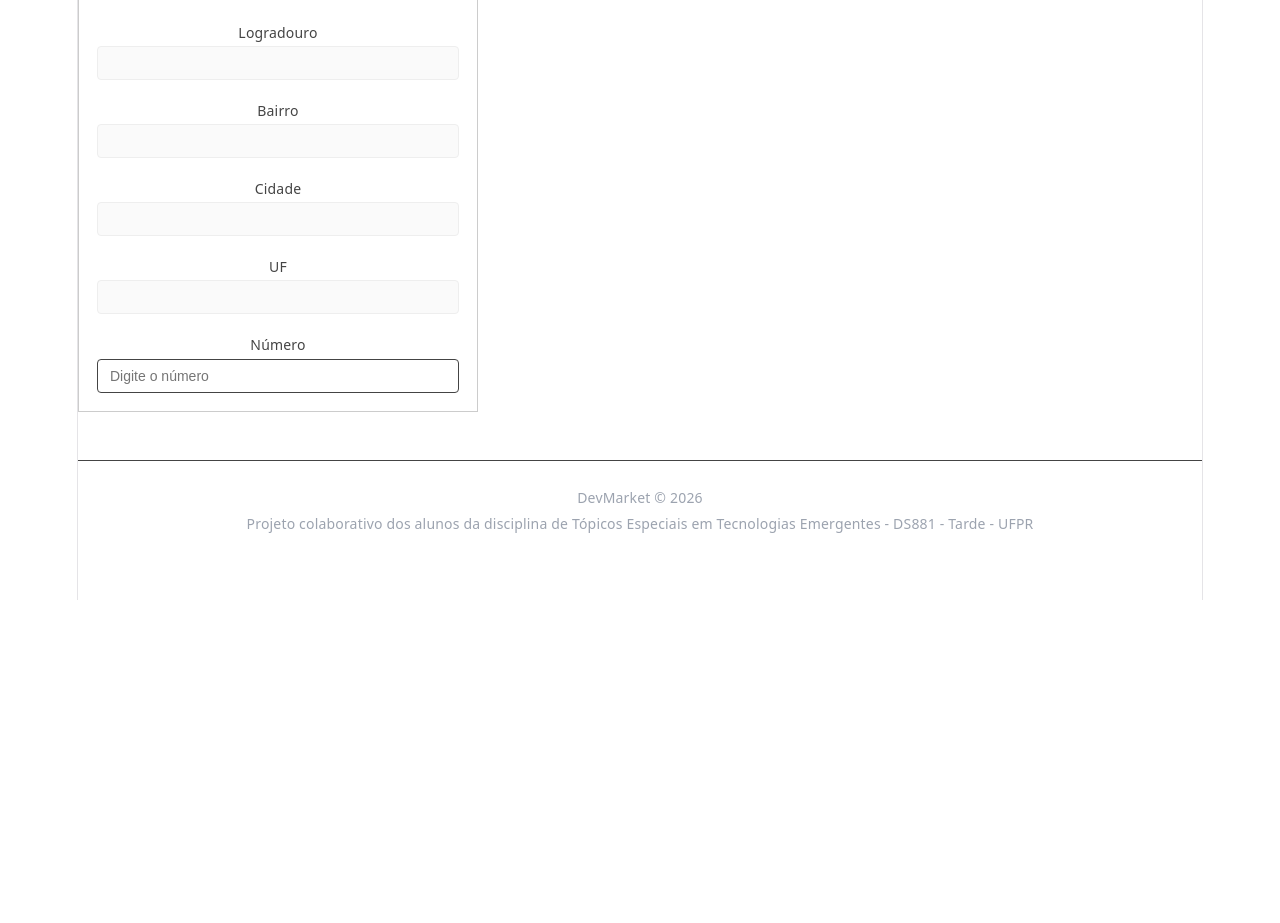
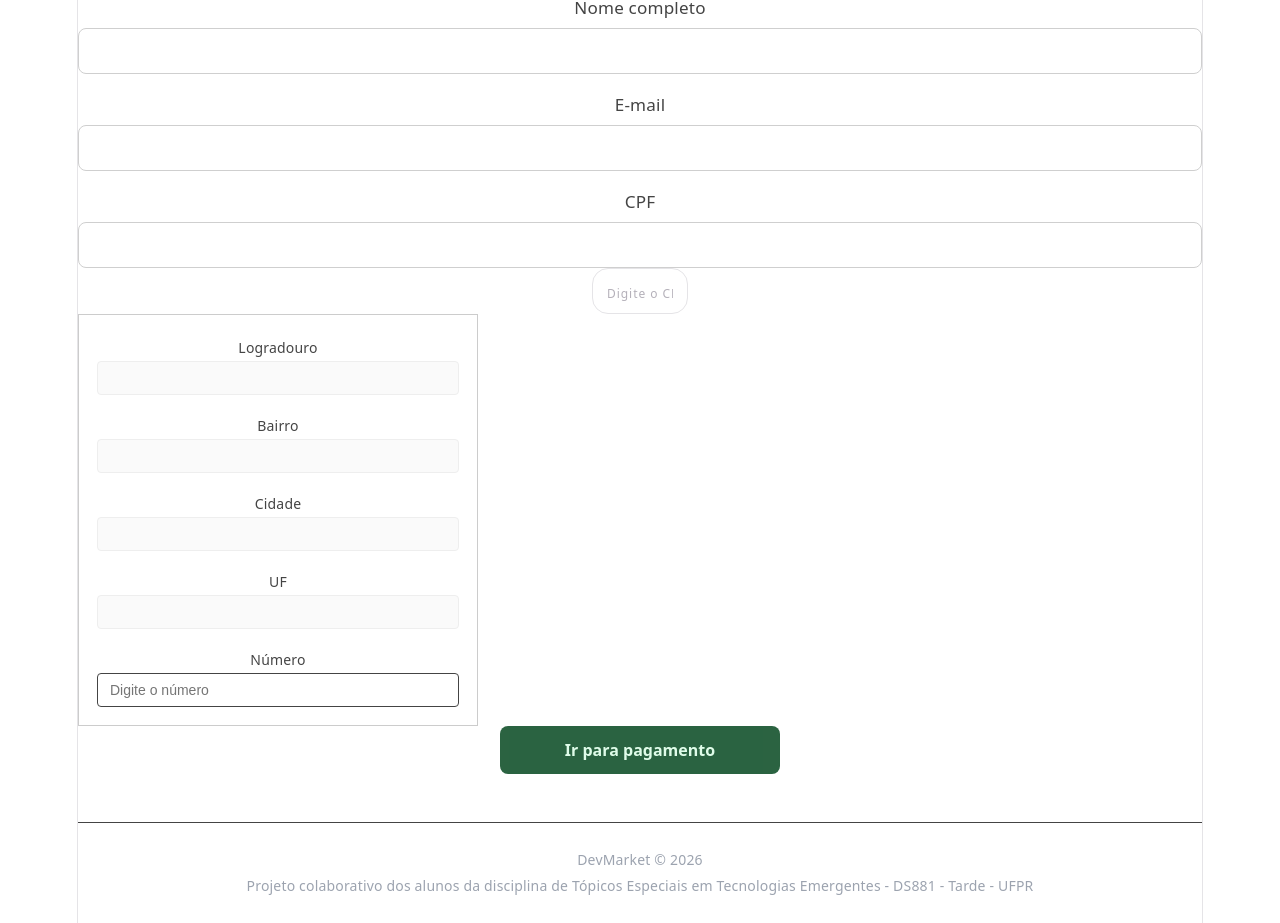
Before and after one commit to ds881-2026-alexkutzke/ds881-devmarket-2026-1-t, a React (Vite) app: page /checkout in a window 1280 px wide. Shown: the part 200-1123 px from the top of the page. Before the commit the page ends 800 px from the top, so only its background shows below. Built offline with nearby package versions, Linux system fonts and the light colour scheme.

Commit message:
fix: validações para ir para pagamento

```diff
--- a/src/components/CheckoutPaymentButton.tsx
+++ b/src/components/CheckoutPaymentButton.tsx
@@ -3,30 +3,14 @@ import { useNavigate } from "react-router-dom";
 import "./styles/CheckoutPaymentButton.css";
 
 type CheckoutPaymentButtonProps = {
-  fullName: string;
-  email: string;
-  cpf: string;
-  cep: string;
-  addressNumber: string;
+  isValid: boolean;
 };
 
-export default function CheckoutPaymentButton(props: CheckoutPaymentButtonProps) {
+export default function CheckoutPaymentButton({ isValid }: CheckoutPaymentButtonProps) {
   const navigate = useNavigate();
-  const trimmedName = props.fullName.trim();
-  const trimmedEmail = props.email.trim();
-  const trimmedAddressNumber = props.addressNumber.trim();
-  const cpfDigits = props.cpf.replace(/\D/g, "");
-  const cepDigits = props.cep.replace(/\D/g, "");
-  const isFormValid =
-    trimmedName.length > 0 &&
-    trimmedEmail.length > 0 &&
-    trimmedEmail.includes("@") &&
-    cpfDigits.length >= 11 &&
-    cepDigits.length === 8 &&
-    trimmedAddressNumber.length > 0;
 
   function handleClick() {
-    if (isFormValid) {
+    if (isValid) {
       navigate("/pagamento");
     }
   }
@@ -35,7 +19,7 @@ export default function CheckoutPaymentButton(props: CheckoutPaymentButtonProps)
     <button
       type="button"
       className="checkout-payment-button"
-      disabled={!isFormValid}
+      disabled={!isValid}
       onClick={handleClick}
     >
       Ir para pagamento
--- a/src/pages/CheckoutPage.tsx
+++ b/src/pages/CheckoutPage.tsx
@@ -1,10 +1,17 @@
 import { useState, useRef } from 'react';
+import BuyerForm from '../components/BuyerForm';
 import CepInput from '../components/CepInput';
 import AddressFields from '../components/AddressFields';
-import type { AddressInfo } from '../types/checkout.types';
+import CheckoutPaymentButton from '../components/CheckoutPaymentButton';
+import type { AddressInfo, BuyerInfo } from '../types/checkout.types';
 import { fetchAddressByCep } from '../services/cepService';
 
 export default function CheckoutPage() {
+  const [buyerInfo, setBuyerInfo] = useState<BuyerInfo>({
+    name: '',
+    email: '',
+    cpf: '',
+  });
   const [cep, setCep] = useState('');
   const [number, setNumber] = useState('');
   const [addressInfo, setAddressInfo] = useState<AddressInfo | null>(null);
@@ -30,9 +37,29 @@ export default function CheckoutPage() {
     }
   };
 
+  const handleBuyerChange = (field: keyof BuyerInfo, value: string) => {
+    setBuyerInfo((currentBuyerInfo) => ({
+      ...currentBuyerInfo,
+      [field]: value,
+    }));
+  };
+
+  const isCheckoutFormValid =
+    buyerInfo.name.trim().length > 0 &&
+    buyerInfo.email.trim().includes('@') &&
+    buyerInfo.cpf.replace(/\D/g, '').length === 11 &&
+    cep.replace(/\D/g, '').length === 8 &&
+    number.trim().length > 0;
+
   return (
     <div>
       <h1>Checkout</h1>
+      <BuyerForm
+        name={buyerInfo.name}
+        email={buyerInfo.email}
+        cpf={buyerInfo.cpf}
+        onChange={handleBuyerChange}
+      />
       <CepInput
         value={cep}
         onChange={setCep}
@@ -44,6 +71,7 @@ export default function CheckoutPage() {
         onNumberChange={setNumber}
         numberRef={numberInputRef}
       />
+      <CheckoutPaymentButton isValid={isCheckoutFormValid} />
     </div>
   );
 }
```
